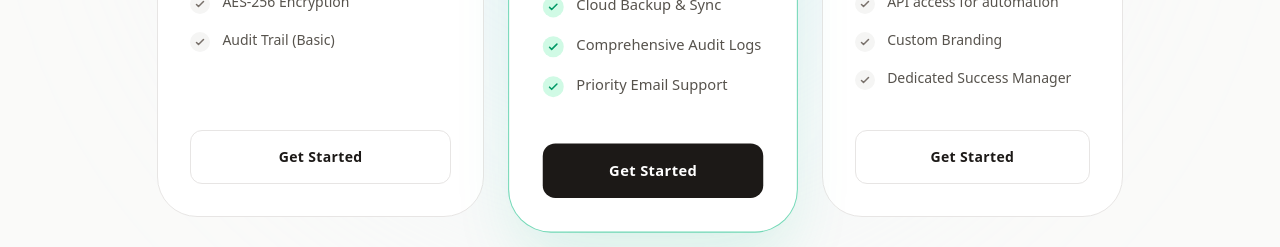
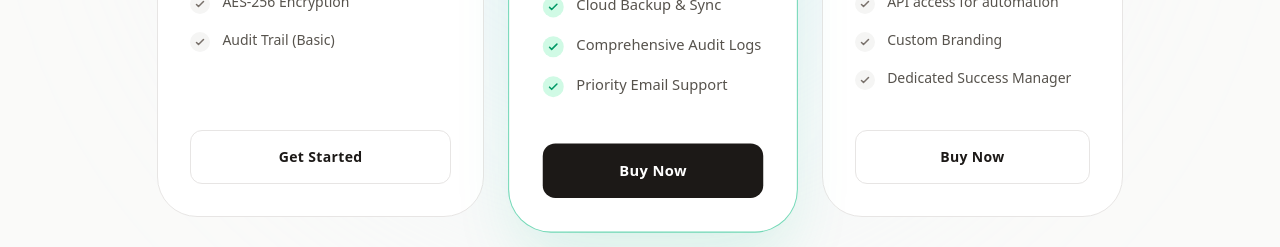
Before and after one commit to AkioDevenish/skysign, a Next.js app: page / in a window 1280 px wide. Shown: the part 2540-2787 px from the top of the page. Built offline with nearby package versions, Linux system fonts and the light colour scheme; no server answers.

Commit message:
feat: update pricing CTAs to 'Buy Now'

```diff
--- a/src/app/page.tsx
+++ b/src/app/page.tsx
@@ -157,7 +157,7 @@ export default function Home() {
         "Comprehensive Audit Logs",
         "Priority Email Support",
       ],
-      cta: "Get Started",
+      cta: "Buy Now",
       highlighted: true,
       comingSoon: false,
     },
@@ -176,7 +176,7 @@ export default function Home() {
         "Custom Branding",
         "Dedicated Success Manager",
       ],
-      cta: "Get Started",
+      cta: "Buy Now",
       highlighted: false,
       comingSoon: false,
     },
```
